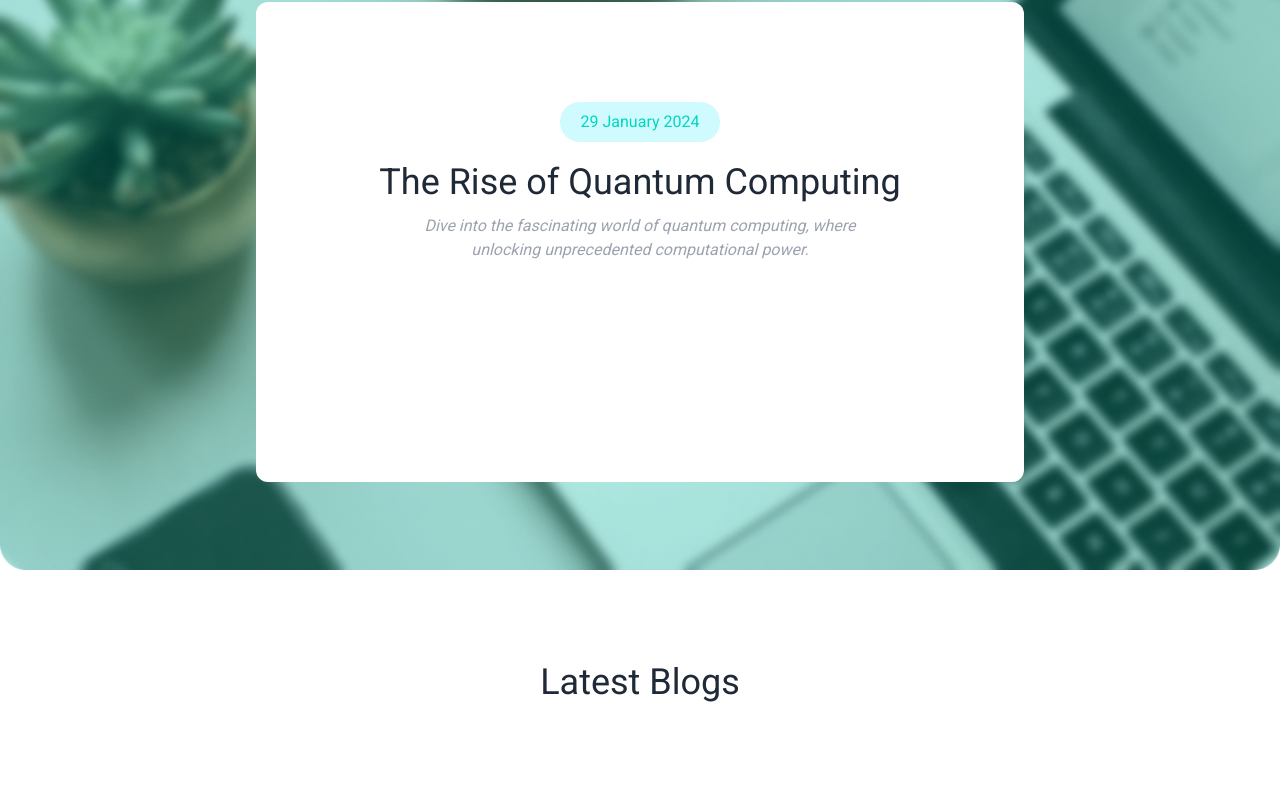
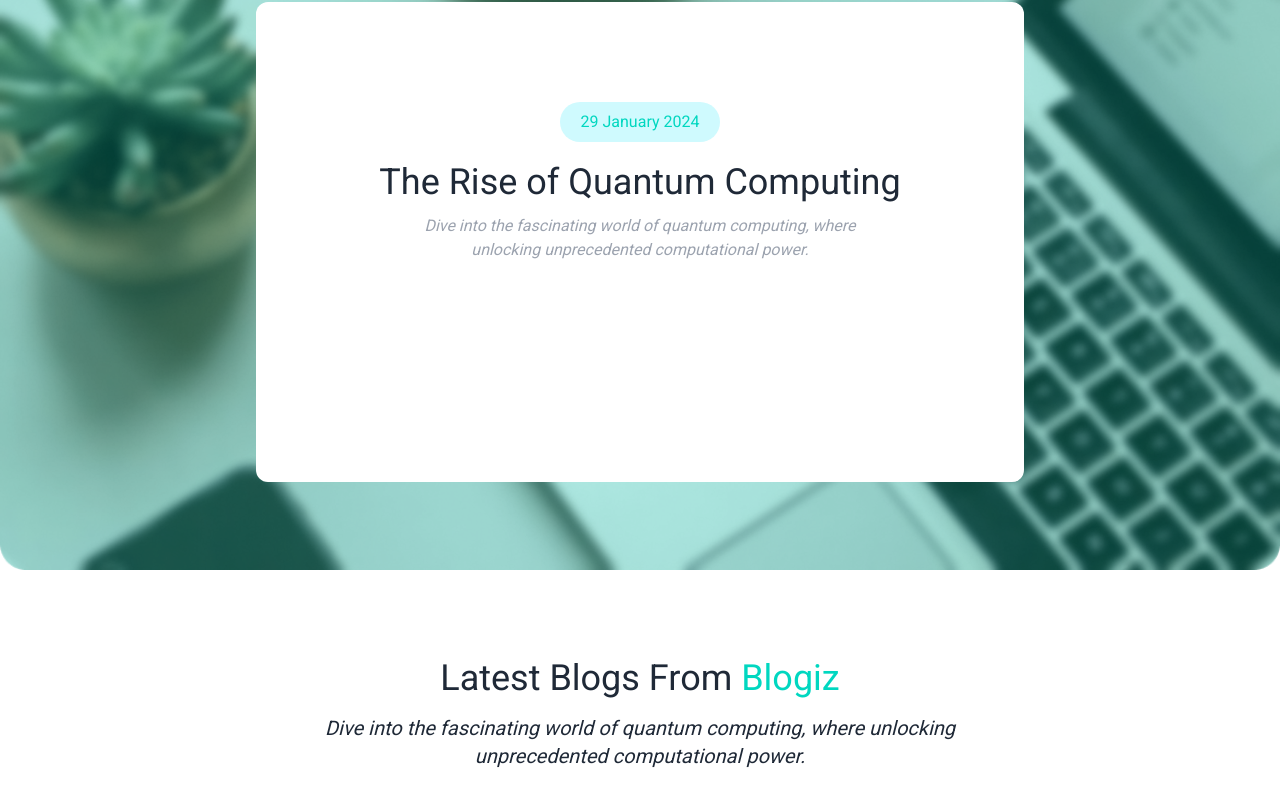
Before and after one commit to MIRNOMAN/blogiz-starter-pack, a Next.js app: page / in a window 1280 px wide. Shown: the part 237-1044 px from the top of the page. Built offline with nearby package versions, Linux system fonts and the light colour scheme.

Commit message:
create latestblogs

```diff
--- a/src/app/page.tsx
+++ b/src/app/page.tsx
@@ -1,7 +1,9 @@
+import LatestBlogs from "@/components/LatestBlogs/LatestBlogs";
+
 const HomePage = async () => {
   return (
     <>
-      <h1 className="text-center text-4xl my-5">Latest Blogs</h1>
+     <LatestBlogs />
     </>
   );
 };
--- /dev/null
+++ b/src/components/LatestBlogs/LatestBlogs.tsx
@@ -0,0 +1,11 @@
+
+const LatestBlogs = () => {
+  return (
+    <div>
+        <h1 className="text-4xl text-center my-4">Latest Blogs From <span className="text-accent">Blogiz</span></h1>
+        <p className="text-xl text-center w-2/4 mx-auto"><i>Dive into the fascinating world of quantum computing, where unlocking unprecedented computational power.</i></p>
+    </div>
+  )
+}
+
+export default LatestBlogs
```
